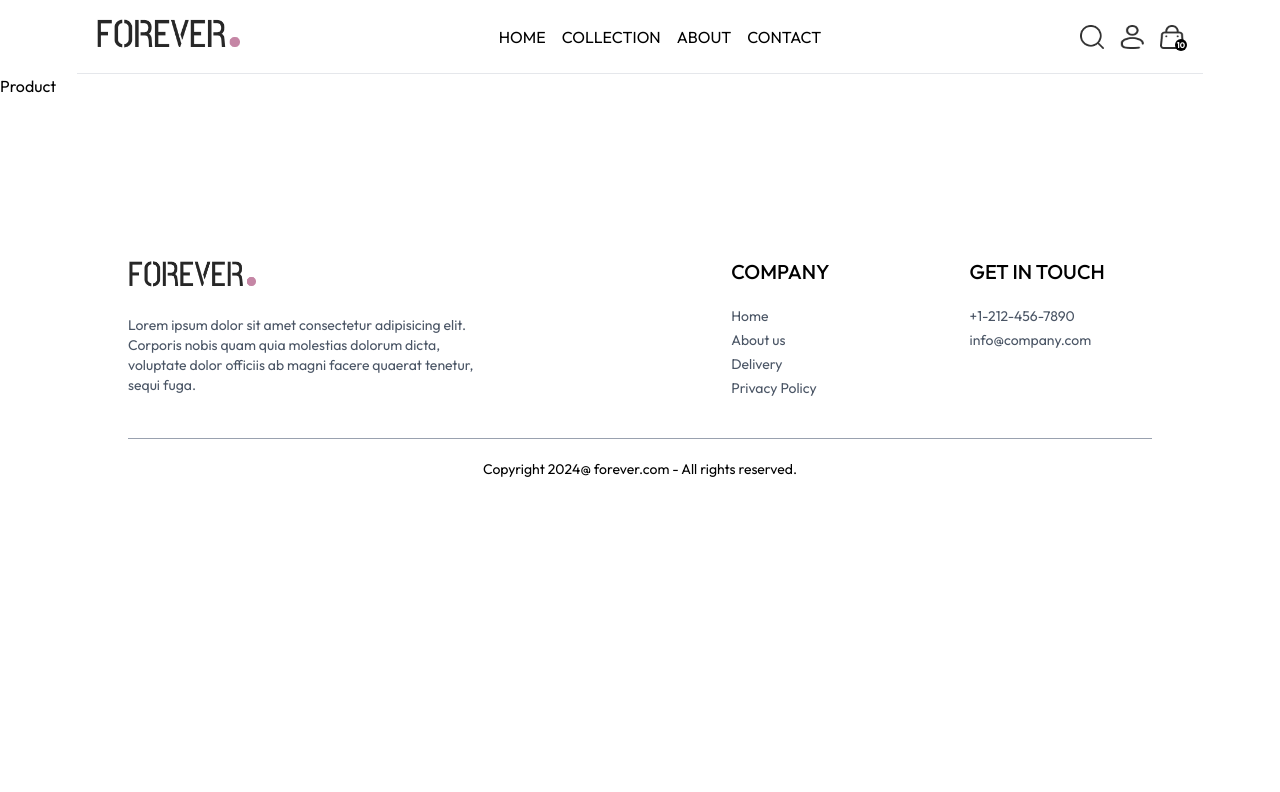
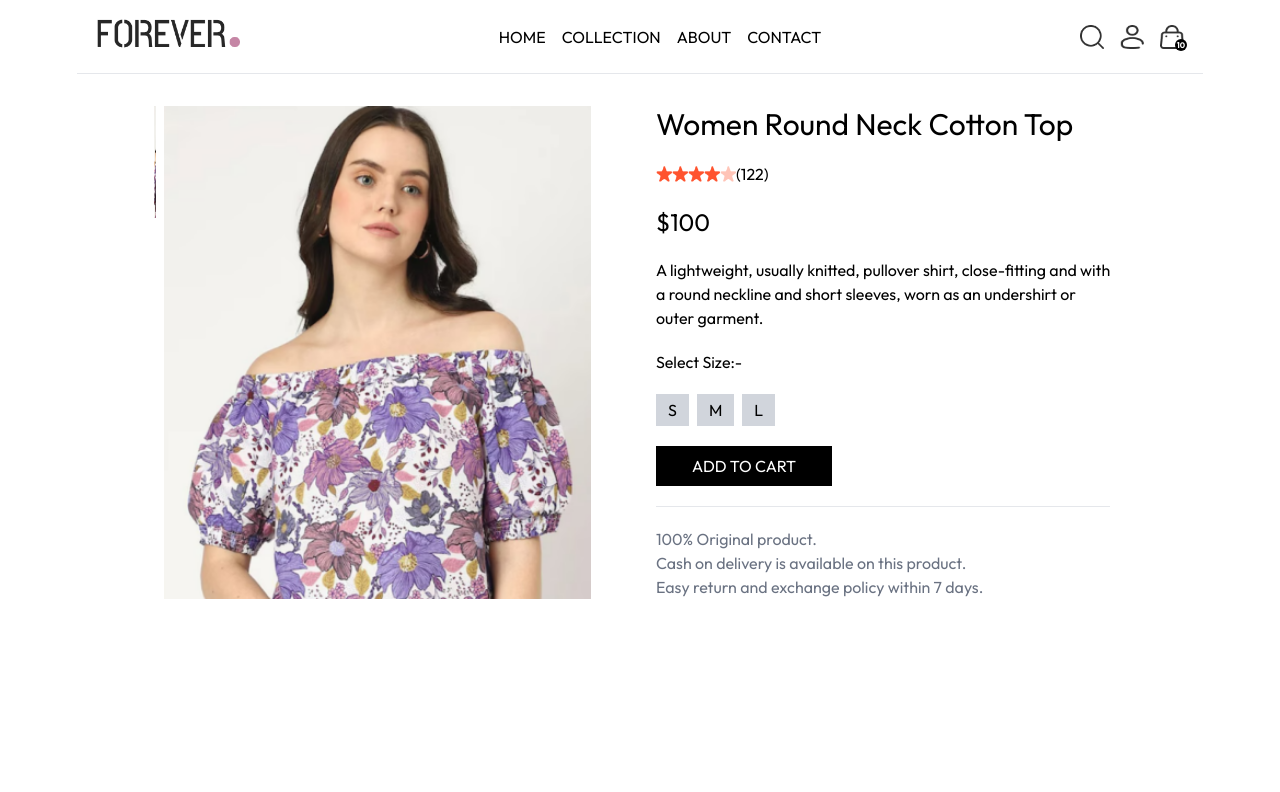
Before and after one commit to itsmikhil/Forever-Buy, a React (Vite) app in the folder frontend/: page /product/aaaaa in a window 1280 px wide. Shown: the top 792 px of the page. Built offline with nearby package versions, Linux system fonts and the light colour scheme.

Commit message:
built product page

```diff
--- a/frontend/src/components/AllCollection.jsx
+++ b/frontend/src/components/AllCollection.jsx
@@ -1,6 +1,7 @@
 import React, { useEffect, useState } from "react";
 import Title from "./Title";
 import { assets, products } from "../assets/frontend_assets/assets";
+import { NavLink } from "react-router-dom";
 
 const AllCollection = () => {
   const [filteredProducts, setfilteredProducts] = useState(products);
@@ -51,12 +52,14 @@ const AllCollection = () => {
         {/* filters */}
         <div className="w-full sm:w-[20%] flex flex-col gap-4 py-3">
           <h1
-            className="uppercase text-xl flex items-center gap-2"
+            className="uppercase text-xl flex items-center gap-2 cursor-pointer"
             onClick={() => setshowFilters(!showFilters)}
           >
-            filters{" "}
+            filters
             <img
-              className={`w-[0.5rem] h-[1rem] ${showFilters?"rotate-270":"rotate-90"}`}
+              className={`w-[0.5rem] h-[1rem] ${
+                showFilters ? "rotate-270" : "rotate-90"
+              }`}
               src={assets.dropdown_icon}
               alt=""
             />
@@ -167,6 +170,7 @@ const AllCollection = () => {
             {filteredProducts.map((item, index) => {
               return (
                 <div key={index} className="flex flex-col gap-2 cursor-pointer">
+                  <NavLink to={`/product/${item._id}`}>
                     <div className="overflow-hidden">
                       <img
                         src={item.image[0]}
@@ -178,6 +182,7 @@ const AllCollection = () => {
                       <h1 className="text-[0.8rem]">{item.name}</h1>
                       <h1 className="text-sm">${item.price}</h1>
                     </div>
+                  </NavLink>
                 </div>
               );
             })}
--- a/frontend/src/components/Bestseller.jsx
+++ b/frontend/src/components/Bestseller.jsx
@@ -1,6 +1,7 @@
 import React, { useState } from "react";
 import { products } from "../assets/frontend_assets/assets";
 import Title from "./Title";
+import { NavLink } from "react-router-dom";
 
 const Bestseller = () => {
   const [Bestseller, setBestseller] = useState(
@@ -19,6 +20,7 @@ const Bestseller = () => {
         {Bestseller.map((item, index) => {
           return (
             <div key={index} className="flex flex-col gap-2 cursor-pointer">
+              <NavLink to={`/product/${item._id}`}>
                 <div className="overflow-hidden">
                   <img
                     src={item.image[0]}
@@ -30,6 +32,7 @@ const Bestseller = () => {
                   <h1 className="text-[0.8rem]">{item.name}</h1>
                   <h1 className="text-sm">${item.price}</h1>
                 </div>
+              </NavLink>
             </div>
           );
         })}
--- a/frontend/src/components/Latest.jsx
+++ b/frontend/src/components/Latest.jsx
@@ -1,9 +1,10 @@
 import React, { useState } from "react";
 import Title from "./Title";
 import { products } from "../assets/frontend_assets/assets";
+import { NavLink } from "react-router-dom";
 
 const Latest = () => {
-  const [latestProducts, setlatestProducts] = useState(products.slice(30,40));
+  const [latestProducts, setlatestProducts] = useState(products.slice(30, 40));
   return (
     <div className="w-full">
       <Title
@@ -12,9 +13,10 @@ const Latest = () => {
         para={"Explore our newest arrivals, crafted with style and precision"}
       />
       <div className="grid grid-cols-2 sm:grid-cols-3 md:sm:grid-cols-4 lg:grid-cols-5 px-8 lg:px-48 py-16 gap-5 gap-y-7 relative">
-        {latestProducts.map((item,index) => {
+        {latestProducts.map((item, index) => {
           return (
             <div key={index} className="flex flex-col gap-2 cursor-pointer">
+              <NavLink to={`/product/${item._id}`}>
                 <div className="overflow-hidden">
                   <img
                     src={item.image[0]}
@@ -26,6 +28,7 @@ const Latest = () => {
                   <h1 className="text-[0.8rem]">{item.name}</h1>
                   <h1 className="text-sm">${item.price}</h1>
                 </div>
+              </NavLink>
             </div>
           );
         })}
--- a/frontend/src/pages/Product.jsx
+++ b/frontend/src/pages/Product.jsx
@@ -1,9 +1,81 @@
-import React from 'react'
+import React, {  useState } from "react";
+import { useParams } from "react-router-dom";
+import Login from "./Login";
+import { assets, products } from "../assets/frontend_assets/assets";
 
 const Product = () => {
+  let { id } = useParams();
+  const [singleProduct, setsingleProduct] = useState(
+    products.find((item) => item._id === id)
+  );
+  const [image, setimage] = useState(singleProduct?.image[0] || "");
+  const [selectedSize, setselectedSize] = useState("");
+
+
+
   return (
-    <div>Product</div>
-  )
-}
+    <div className="w-[96%] mx-auto flex flex-col sm:flex-row sm:px-32 py-8  justify-between gap-4">
+      {/* left */}
+      <div className="flex w-full flex-col-reverse sm:flex-row sm:w-[45%] relative gap-2  justify-center">
+        <div className="grid grid-cols-4 sm:grid-rows-4 sm:grid-cols-1 gap-2">
+          {singleProduct.image.map((item, index) => {
+            return (
+              <img
+                onClick={() => setimage(item)}
+                src={item}
+                key={index}
+                className="h-[7rem] cursor-pointer"
+              />
+            );
+          })}
+        </div>
+        <img src={image} className="flex-1" alt="" />
+      </div>
+      {/* right */}
+      <div className="gap-5 px-4 sm:w-[50%] flex flex-col justify-evenly">
+        <h1 className="text-3xl">{singleProduct.name}</h1>
+        <div className="flex items-center">
+          <img className={"h-[1rem] w-[1rem]"} src={assets.star_icon} alt="" />
+          <img className={"h-[1rem] w-[1rem]"} src={assets.star_icon} alt="" />
+          <img className={"h-[1rem] w-[1rem]"} src={assets.star_icon} alt="" />
+          <img className={"h-[1rem] w-[1rem]"} src={assets.star_icon} alt="" />
+          <img
+            className={"h-[1rem] w-[1rem]"}
+            src={assets.star_dull_icon}
+            alt=""
+          />
+          <p>(122)</p>
+        </div>
+        <h1 className="text-2xl">${singleProduct.price}</h1>
+        <p>{singleProduct.description}</p>
+        <p>Select Size:-</p>
+        <div className="flex gap-2">
+          {singleProduct.sizes.map((size, index) => {
+            return (
+              <div
+                onClick={() => setselectedSize(size)}
+                key={index}
+                className={`${
+                  selectedSize == size ? "border-[1px] border-black" : ""
+                } px-3 py-1 bg-gray-300 cursor-pointer`}
+              >
+                {size}
+              </div>
+            );
+          })}
+        </div>
+        <button className="uppercase bg-black text-white px-8 py-2 cursor-pointer w-[11rem]">
+          Add To Cart
+        </button>
+        <hr className="border-gray-200" />
+        <div className="text-gray-500">
+          <p>100% Original product.</p>
+          <p>Cash on delivery is available on this product.</p>
+          <p>Easy return and exchange policy within 7 days.</p>
+        </div>
+      </div>
+    </div>
+  );
+};
 
-export default Product
+export default Product;
```
Lines whose indentation alone changed are shown as unchanged.
